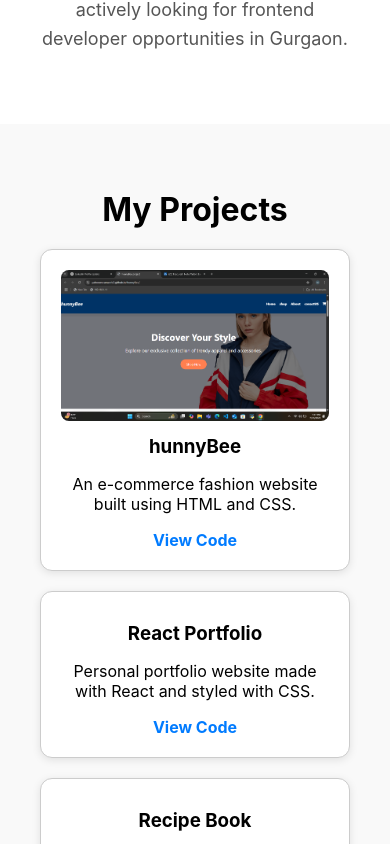
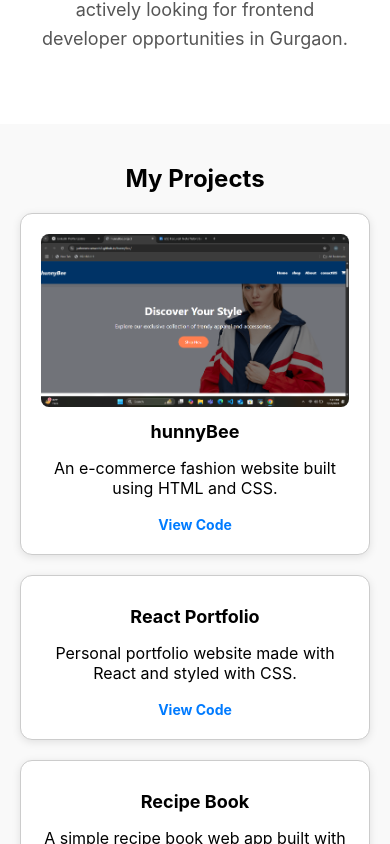
Before and after one commit to yahoowecanwork2/-neha-portfolio, a React (Create React App) app: page / in a window 390 px wide. Shown: the part 1660-2504 px from the top of the page. Built offline with nearby package versions, Linux system fonts and the light colour scheme.

Commit message:
making project section

```diff
--- a/src/components/Projects.css
+++ b/src/components/Projects.css
@@ -40,3 +40,29 @@
     text-decoration: none;
     font-weight: bold;
 }
+
+/* ✅ Responsive CSS */
+@media (max-width: 768px) {
+    .projects {
+        padding: 20px;
+    }
+
+    .projects h2 {
+        font-size: 24px;
+    }
+
+    .project-card {
+        width: 100%;
+        /* Full width on small screens */
+        max-width: 90vw;
+        /* Slight margin on sides */
+    }
+
+    .project-card h3 {
+        font-size: 18px;
+    }
+
+    .project-card a {
+        font-size: 14px;
+    }
+}
```
